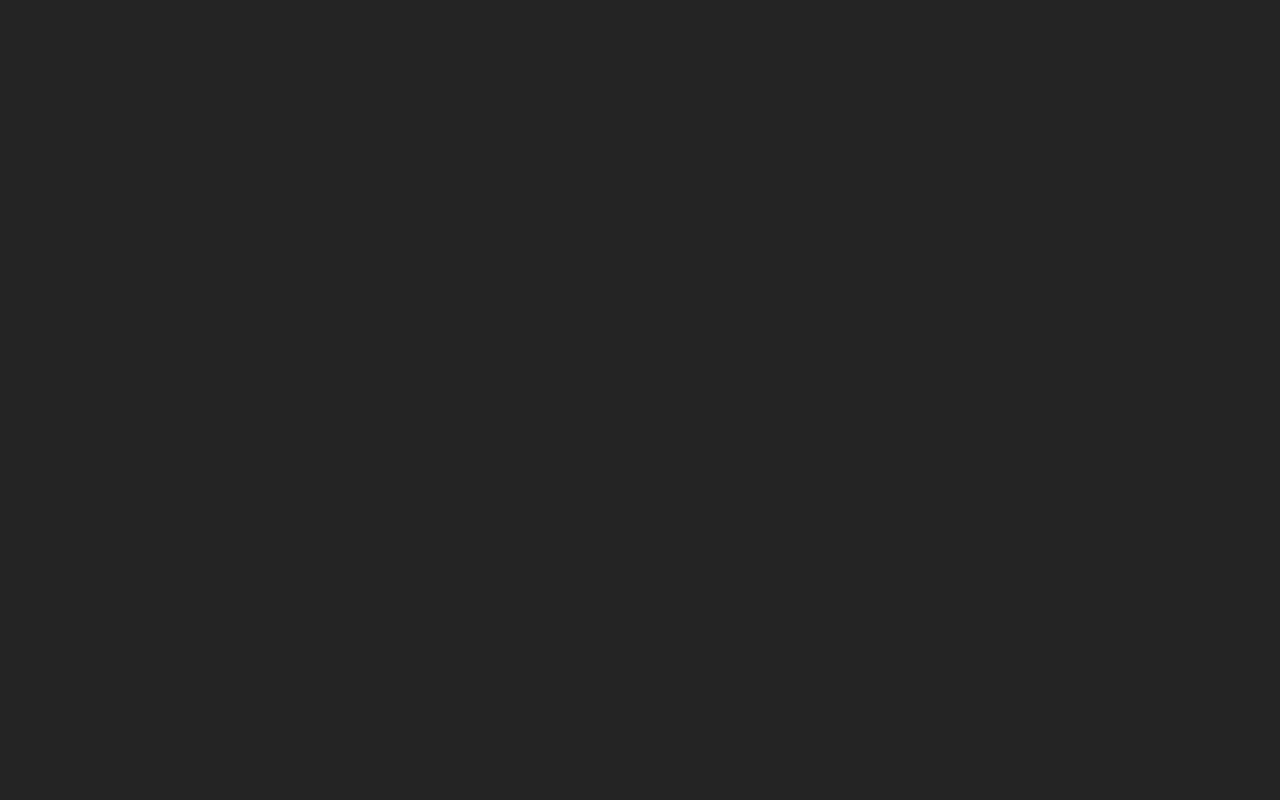
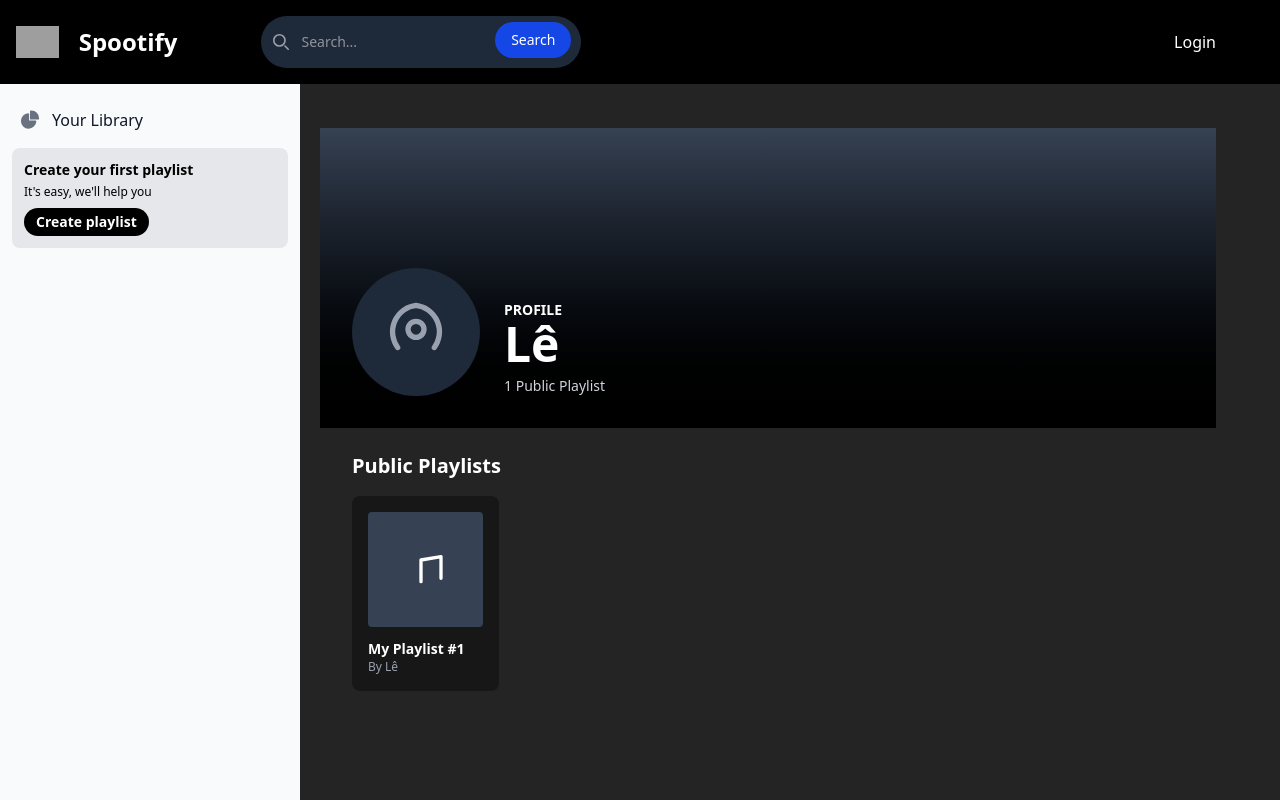
Before and after one commit to ManhDuc09/Spootify, a React (Vite) app in the folder frontend/: page /user/1 in a window 1280 px wide. Before the commit this address had no page. Built offline with nearby package versions, Linux system fonts and the light colour scheme; grey boxes are pictures that could not be loaded; the HTML template or start-up script is replaced by a standard one.

Commit message:
update profile

```diff
--- a/frontend/src/App.tsx
+++ b/frontend/src/App.tsx
@@ -4,19 +4,24 @@ import Home from "./pages/Home";
 import Login from "./pages/Login";
 import { Route, BrowserRouter as Router, Routes } from "react-router-dom";
 import Register from "./pages/Register";
+import { AuthProvider } from "./contexts/AuthContext";
+import UserProfile from "./pages/UserProfile";
 
 function App() {
   return (
+    <AuthProvider>
       <Router>
         <Routes>
           <Route element={<MainLayout />}>
             <Route path="/" element={<Home />} />
             <Route path="/album/:albumId" element={<AlbumPage />} />
+            <Route path="/user/:userId" element={<UserProfile />} />
           </Route>
           <Route path="/login" element={<Login />} />
           <Route path="/register" element={<Register />} />
         </Routes>
       </Router>
+    </AuthProvider>
   );
 }
 
--- /dev/null
+++ b/frontend/src/contexts/AuthContext.tsx
@@ -0,0 +1,43 @@
+import {
+  createContext,
+  useContext,
+  useState,
+  useEffect,
+  ReactNode,
+} from "react";
+
+interface AuthContextType {
+  isLoggedIn: boolean;
+  setIsLoggedIn: (value: boolean) => void;
+}
+
+export const AuthContext = createContext<AuthContextType | undefined>(
+  undefined
+);
+
+interface AuthProviderProps {
+  children: ReactNode;
+}
+
+export const AuthProvider = ({ children }: AuthProviderProps) => {
+  const [isLoggedIn, setIsLoggedIn] = useState(false);
+
+  useEffect(() => {
+    const token = localStorage.getItem("accessToken");
+    setIsLoggedIn(!!token);
+  }, []);
+
+  return (
+    <AuthContext.Provider value={{ isLoggedIn, setIsLoggedIn }}>
+      {children}
+    </AuthContext.Provider>
+  );
+};
+
+export const useAuth = () => {
+  const context = useContext(AuthContext);
+  if (!context) {
+    throw new Error("useAuth must be used within an AuthProvider");
+  }
+  return context;
+};
--- a/frontend/src/layouts/MainLayout.tsx
+++ b/frontend/src/layouts/MainLayout.tsx
@@ -3,25 +3,21 @@ import TopNavBar from "./components/TopNavBar";
 import SideBar from "./components/SideBar";
 import MusicPlayer from "../components/MusicPlayer";
 
-
 const MainLayout = () => {
   return (
     <>
-            <div className="flex h-screen w-screen">
+      <div className="flex h-screen w-screen relative">
         <TopNavBar />
         <SideBar />
 
-                <main className="flex-1 p-16 ml-64 mt-16 overflow-y-auto">
+        <main className="flex-1 p-16 ml-64 mt-16 overflow-visible relative z-0">
           <Outlet />
         </main>
       </div>
 
-            <div className="fixed bottom-0 left-76 right-0 z-50">
-
-            <MusicPlayer/>
-
+      <div className="fixed bottom-0 left-76 right-0 z-40">
+        <MusicPlayer />
       </div>
-
     </>
   );
 };
--- a/frontend/src/layouts/components/SideBar.tsx
+++ b/frontend/src/layouts/components/SideBar.tsx
@@ -1,4 +1,10 @@
+import { useAuth } from "../../contexts/AuthContext";
+import { useState } from "react";
+
 const SideBar = () => {
+  const { isLoggedIn } = useAuth();
+  const [isPopupOpen, setIsPopupOpen] = useState(false); // Trạng thái hiển thị popup
+
   return (
     <>
       <aside
@@ -8,6 +14,7 @@ const SideBar = () => {
       >
         <div className="h-full px-3 py-4 overflow-y-auto bg-gray-50 dark:bg-gray-800">
           <ul className="space-y-2 font-medium">
+            {/* Your Library */}
             <li>
               <a
                 href="#"
@@ -26,25 +33,59 @@ const SideBar = () => {
                 <span className="ms-3">Your Library</span>
               </a>
             </li>
+
+            {/* Create Playlist Block */}
             <li>
-              <a
-                href="#"
-                className="flex items-center p-2 text-gray-900 rounded-lg dark:text-white hover:bg-gray-100 dark:hover:bg-gray-700 group"
-              >
-                <svg
-                  className="shrink-0 w-5 h-5 text-gray-500 transition duration-75 dark:text-gray-400 group-hover:text-gray-900 dark:group-hover:text-white"
-                  aria-hidden="true"
-                  xmlns="http://www.w3.org/2000/svg"
-                  fill="currentColor"
-                  viewBox="0 0 18 18"
-                >
-                  <path d="M6.143 0H1.857A1.857 1.857 0 0 0 0 1.857v4.286C0 7.169.831 8 1.857 8h4.286A1.857 1.857 0 0 0 8 6.143V1.857A1.857 1.857 0 0 0 6.143 0Zm10 0h-4.286A1.857 1.857 0 0 0 10 1.857v4.286C10 7.169 10.831 8 11.857 8h4.286A1.857 1.857 0 0 0 18 6.143V1.857A1.857 1.857 0 0 0 16.143 0Zm-10 10H1.857A1.857 1.857 0 0 0 0 11.857v4.286C0 17.169.831 18 1.857 18h4.286A1.857 1.857 0 0 0 8 16.143v-4.286A1.857 1.857 0 0 0 6.143 10Zm10 0h-4.286A1.857 1.857 0 0 0 10 11.857v4.286c0 1.026.831 1.857 1.857 1.857h4.286A1.857 1.857 0 0 0 18 16.143v-4.286A1.857 1.857 0 0 0 16.143 10Z" />
-                </svg>
-                <span className="flex-1 ms-3 whitespace-nowrap">Kanban</span>
-                <span className="inline-flex items-center justify-center px-2 ms-3 text-sm font-medium text-gray-800 bg-gray-100 rounded-full dark:bg-gray-700 dark:text-gray-300">
-                  Pro
-                </span>
-              </a>
+              <div className="p-3 mt-2 rounded-lg bg-gray-200 dark:bg-gray-700 text-black dark:text-white">
+                <h4 className="text-sm font-bold mb-1">
+                  Create your first playlist
+                </h4>
+                <p className="text-xs mb-2">It's easy, we'll help you</p>
+
+                {isLoggedIn ? (
+                  <button
+                    className="px-3 py-1 text-sm font-semibold text-white bg-black rounded-full hover:bg-gray-900"
+                    onClick={() => console.log("Tạo Playlist")}
+                  >
+                    Create playlist
+                  </button>
+                ) : (
+                  <div className="relative">
+                    <button
+                      className="px-3 py-1 text-sm font-semibold text-white bg-black rounded-full hover:bg-gray-900"
+                      onClick={() => setIsPopupOpen(!isPopupOpen)} // Toggle popup
+                    >
+                      Create playlist
+                    </button>
+
+                    {/* Hiển thị popup nếu isPopupOpen === true */}
+                    {isPopupOpen && (
+                      <div className="absolute left-1/2 top-full mt-1 transform -translate-x-1/2 w-60 p-3 text-sm text-black bg-blue-400 rounded shadow-lg z-50">
+                        <strong className="block mb-1">
+                          Create a playlist
+                        </strong>
+                        <p className="text-xs mb-2">
+                          Log in to create and share playlists.
+                        </p>
+                        <div className="flex justify-end space-x-2">
+                          <button
+                            className="text-xs font-semibold"
+                            onClick={() => setIsPopupOpen(false)} // Đóng popup
+                          >
+                            Not now
+                          </button>
+                          <a
+                            className="px-2 py-1 text-xs font-semibold bg-black text-white rounded-full"
+                            href="/login"
+                          >
+                            Log in
+                          </a>
+                        </div>
+                      </div>
+                    )}
+                  </div>
+                )}
+              </div>
             </li>
           </ul>
         </div>
@@ -52,4 +93,5 @@ const SideBar = () => {
     </>
   );
 };
+
 export default SideBar;
--- a/frontend/src/layouts/components/TopNavBar.tsx
+++ b/frontend/src/layouts/components/TopNavBar.tsx
@@ -1,21 +1,17 @@
 import { Link } from "react-router-dom";
-import { useState, useEffect } from "react";
+import { useAuth } from "../../contexts/AuthContext";
 import { useNavigate } from "react-router-dom";
+import { useState } from "react";
 
 const TopNavBar = () => {
+  const { isLoggedIn, setIsLoggedIn } = useAuth();
   const navigate = useNavigate();
-  const [isLoggedIn, setIsLoggedIn] = useState(false);
   const [isMenuOpen, setIsMenuOpen] = useState(false);
-
-  useEffect(() => {
-    const token = localStorage.getItem("accessToken");
-    setIsLoggedIn(!!token);
-  }, []);
 
   const handleLogout = () => {
     localStorage.removeItem("accessToken");
     setIsLoggedIn(false);
-    setIsMenuOpen(false); // Đóng menu sau khi logout
+    setIsMenuOpen(false);
     navigate("/");
   };
 
@@ -93,7 +89,7 @@ const TopNavBar = () => {
                   >
                     <li className="rounded-lg">
                       <Link
-                        to="/profile"
+                        to="/user/1"
                         className="block px-4 py-2 text-white hover:bg-neutral-900 rounded-lg"
                         onClick={() => setIsMenuOpen(false)}
                       >
--- a/frontend/src/pages/Login.tsx
+++ b/frontend/src/pages/Login.tsx
@@ -1,8 +1,10 @@
 import React, { useState } from "react";
 import { loginUser } from "../api/authService";
 import { useNavigate } from "react-router-dom";
+import { useAuth } from "../contexts/AuthContext";
 const Login = () => {
   const navigate = useNavigate();
+  const { setIsLoggedIn } = useAuth();
 
   const [formData, setFormData] = useState({
     username: "",
@@ -31,7 +33,7 @@ const Login = () => {
 
       localStorage.setItem("accessToken", response.access);
       localStorage.setItem("refreshToken", response.refresh);
-
+      setIsLoggedIn(true);
       console.log("Tokens saved successfully.");
       navigate("/");
     } catch (error) {
--- a/frontend/src/pages/UserProfile.tsx
+++ b/frontend/src/pages/UserProfile.tsx
@@ -1,9 +1,95 @@
 import { useParams } from "react-router-dom";
+import React from "react";
 
 const UserProfile = () => {
-    const { id } = useParams()
-    return (
-        <h1>User Id: {id} </h1>
-    );
-}
-export default UserProfile
+  const user = {
+    name: "Lê",
+    avatar: "", // nếu có link avatar thì để ở đây
+    playlists: [
+      {
+        id: 1,
+        name: "My Playlist #1",
+        image: "", // nếu có ảnh playlist thì để ở đây
+        owner: "Lê",
+      },
+    ],
+  };
+  return (
+    <div className="w-full text-white">
+      {/* Header */}
+      <div className="bg-gradient-to-b from-gray-700 to-black p-8 flex items-end space-x-6 min-h-[300px]">
+        <div className="h-32 w-32 rounded-full bg-gray-800 flex items-center justify-center text-6xl">
+          {user.avatar ? (
+            <img
+              src={user.avatar}
+              alt="avatar"
+              className="h-full w-full rounded-full object-cover"
+            />
+          ) : (
+            <svg
+              className="w-16 h-16 text-gray-400"
+              fill="none"
+              stroke="currentColor"
+              viewBox="0 0 24 24"
+            >
+              <path
+                strokeLinecap="round"
+                strokeLinejoin="round"
+                strokeWidth="2"
+                d="M5.121 17.804A10 10 0 0112 2a10 10 0 016.879 15.804M15 11a3 3 0 11-6 0 3 3 0 016 0z"
+              />
+            </svg>
+          )}
+        </div>
+        <div>
+          <p className="uppercase text-sm font-semibold">Profile</p>
+          <h1 className="text-5xl font-bold">{user.name}</h1>
+          <p className="mt-2 text-sm text-gray-300">
+            {user.playlists.length} Public Playlist
+          </p>
+        </div>
+      </div>
+
+      {/* Public Playlists */}
+      <div className="px-8 py-6">
+        <h2 className="text-xl font-semibold mb-4">Public Playlists</h2>
+        <div className="grid grid-cols-2 md:grid-cols-4 lg:grid-cols-5 gap-6">
+          {user.playlists.map((playlist) => (
+            <div
+              key={playlist.id}
+              className="bg-neutral-900 p-4 rounded-lg hover:bg-neutral-800 transition"
+            >
+              <div className="aspect-square bg-gray-700 flex items-center justify-center text-4xl rounded mb-3">
+                {playlist.image ? (
+                  <img
+                    src={playlist.image}
+                    alt={playlist.name}
+                    className="w-full h-full object-cover rounded"
+                  />
+                ) : (
+                  <svg
+                    className="w-10 h-10 text-white"
+                    fill="none"
+                    stroke="currentColor"
+                    viewBox="0 0 24 24"
+                  >
+                    <path
+                      strokeLinecap="round"
+                      strokeLinejoin="round"
+                      strokeWidth="2"
+                      d="M9 19V6l12-2v13"
+                    />
+                  </svg>
+                )}
+              </div>
+              <h3 className="text-sm font-bold">{playlist.name}</h3>
+              <p className="text-xs text-gray-400">By {playlist.owner}</p>
+            </div>
+          ))}
+        </div>
+      </div>
+    </div>
+  );
+};
+
+export default UserProfile;
```
Lines whose indentation alone changed are shown as unchanged.
